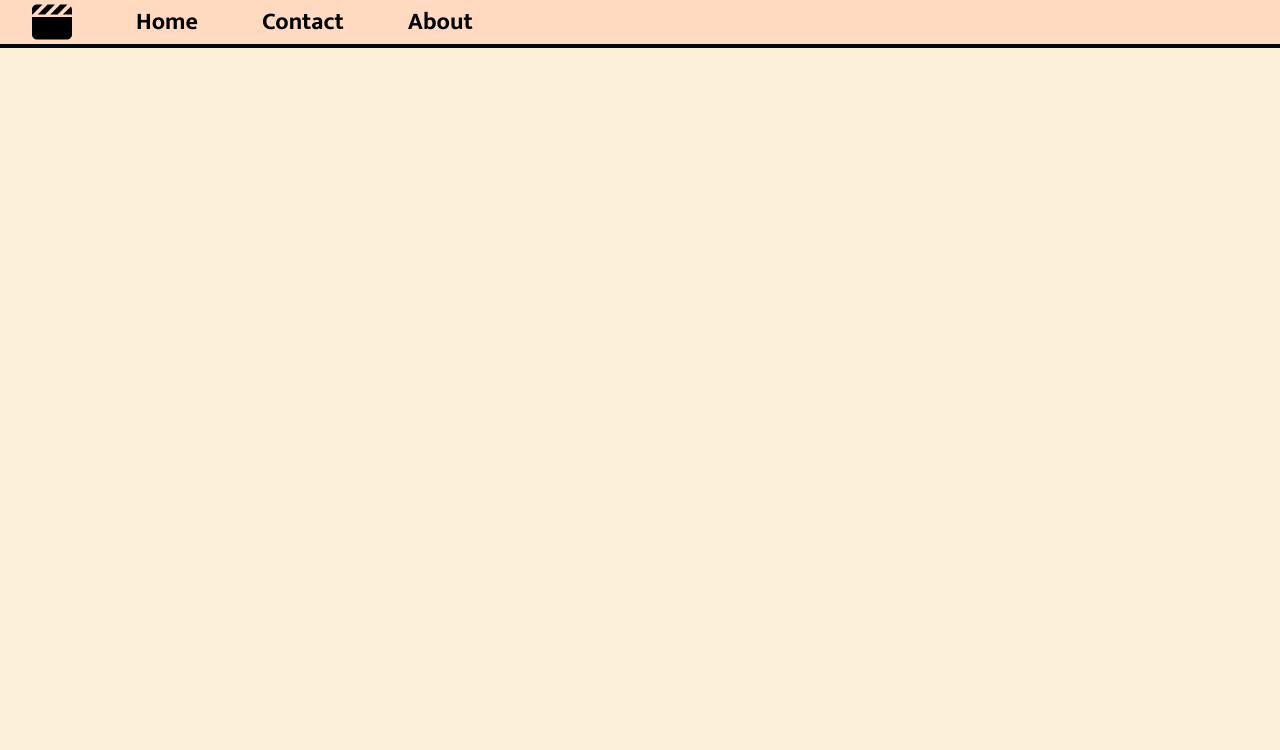
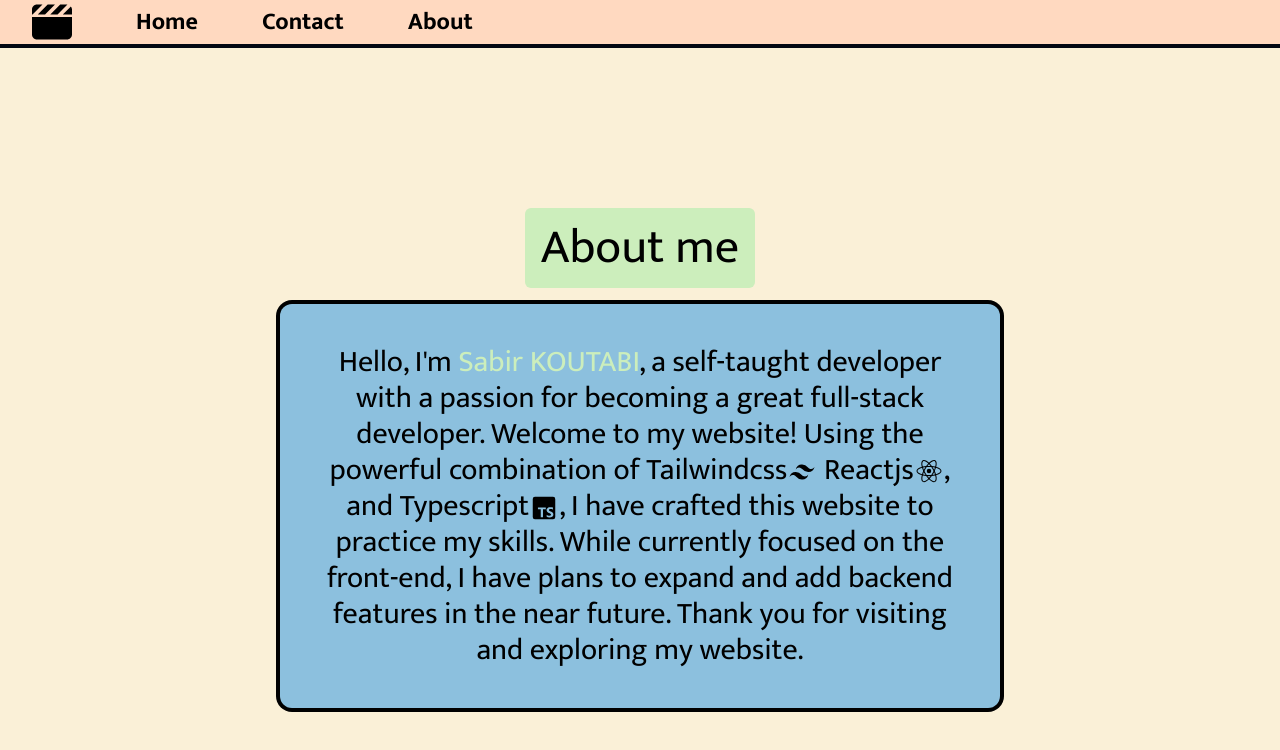
Before and after one commit to Sabir222/Movie, a React (Vite) app: page /About in a window 1280 px wide. Shown: the top 750 px of the page. Built offline with nearby package versions, Linux system fonts and the light colour scheme.

Commit message:
hope for the best

```diff
--- a/src/App.tsx
+++ b/src/App.tsx
@@ -1,3 +1,4 @@
+import About from "./Pages/About";
 import Contact from "./Pages/Contact";
 import Home from "./Pages/Home";
 import MoviePage from "./Pages/MoviePage";
@@ -9,6 +10,7 @@ function App() {
       <Navbar />
       <Routes>
         <Route path="/Contact" element={<Contact />} />
+        <Route path="/About" element={<About />} />
         <Route path="/Home" element={<Home />} />
         <Route path="/movie/:id" element={<MoviePage />} />
 
--- a/src/Pages/About.tsx
+++ b/src/Pages/About.tsx
@@ -1,5 +1,42 @@
+import {
+  BiLogoReact,
+  BiLogoTailwindCss,
+  BiLogoTypescript,
+} from "react-icons/bi";
+
 function About() {
-  return <div></div>;
+  return (
+    <>
+      <div className="flex flex-col items-center justify-center px-5 pt-52 sm:px-14">
+        <h1 className="text-5xl bg-[#CCEEBC] p-4 mb-4 rounded-md">About me</h1>
+        <div className="p-2 text-center md:p-10 ring-black md:text-3xl ring-4 bg-[#8CC0DE] rounded-xl md:w-[720px]">
+          Hello, I'm <span className="text-[#CCEEBC]">Sabir KOUTABI</span>, a
+          self-taught developer with a passion for becoming a great full-stack
+          developer. Welcome to my website! Using the powerful combination of
+          <span>
+            {" "}
+            Tailwindcss
+            <BiLogoTailwindCss className="inline align-middle" />
+          </span>
+          <span>
+            {" "}
+            Reactjs
+            <BiLogoReact className="inline align-middle" />
+          </span>
+          , and
+          <span>
+            {" "}
+            Typescript
+            <BiLogoTypescript className="inline align-middle" />
+          </span>
+          , I have crafted this website to practice my skills. While currently
+          focused on the front-end, I have plans to expand and add backend
+          features in the near future. Thank you for visiting and exploring my
+          website.
+        </div>
+      </div>
+    </>
+  );
 }
 
 export default About;
--- a/src/components/Navbar.tsx
+++ b/src/components/Navbar.tsx
@@ -18,7 +18,7 @@ function Navbar() {
       <div className="">
         <Link to="/Home">
           <svg
-            className="w-10 h-10"
+            className="w-10 text-[#367092] h-10"
             xmlns="http://www.w3.org/2000/svg"
             viewBox="0 0 512 512"
           >
@@ -38,13 +38,13 @@ function Navbar() {
         </li>
       </ul>
       <div onClick={handleNav} className="pr-4 ml-auto md:hidden">
-        {nav ? <AiOutlineMenu size={40} /> : <AiOutlineClose size={40} />}
+        {nav ? <AiOutlineMenu className="text-[#367092]" size={40} /> : <AiOutlineClose className="text-[#367092]" size={40} />}
       </div>
 
       <div
         className={
           !nav
-            ? " md:hidden border-r-2 z-50 border-gray-950 font-bold text-5xl h-full flex-col gap-16 font-mukta  bg-[#C4C4C4] fixed top-0 left-0  w-[41%]   ease-in-out duration-300"
+            ? " md:hidden border-r-2 z-50 border-gray-950 font-bold text-5xl h-full flex-col gap-16 font-mukta  bg-[#FFD9C0] fixed top-0 left-0  w-[41%]   ease-in-out duration-300"
             : "fixed left-[-100%] "
         }
       >
@@ -63,20 +63,20 @@ function Navbar() {
         <ul className="flex-col">
           <li className="p-4 text-2xl border-b-2 border-gray-950">
             <Link to="/Home">
-              <AiOutlineHome className="inline-block mr-4 align-text-center" />
+              <AiOutlineHome className="inline-block text-[#367092] mr-4 align-text-center" />
               Home
             </Link>
           </li>
           <li className="p-4 text-2xl border-b-2 border-gray-950">
             <Link to="/Contact">
               {" "}
-              <AiOutlineContacts className="inline-block mr-4 align-text-center" />
+              <AiOutlineContacts className="inline-block text-[#367092] mr-4 align-text-center" />
               Contact
             </Link>
           </li>
           <li className="p-4 text-2xl border-b-2 border-gray-950">
             <Link to="/About">
-              <AiOutlineInfoCircle className="inline-block mr-4 align-text-center" />
+              <AiOutlineInfoCircle className="inline-block text-[#367092] mr-4 align-text-center" />
               About
             </Link>
           </li>
```
